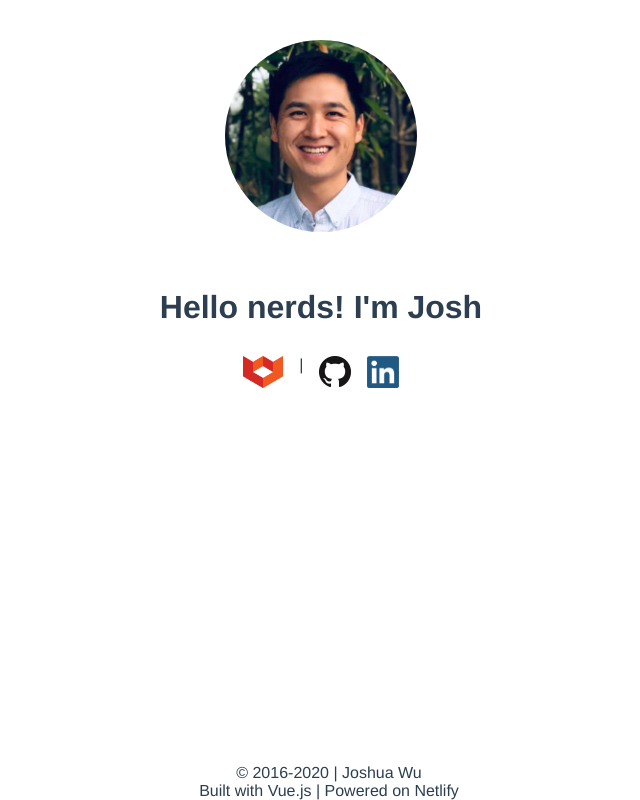
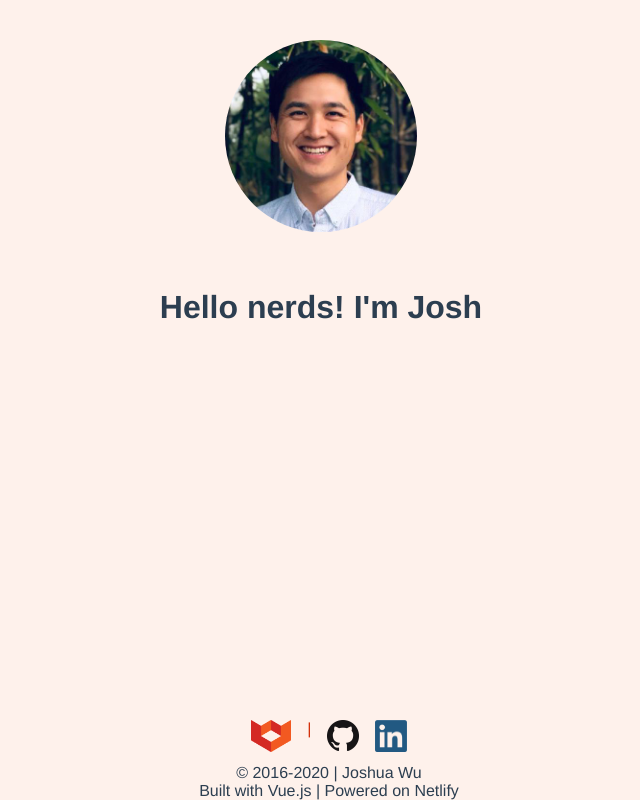
Before and after one commit to jwu910/joshuawudotme, a Vue app: page / in a window 1280 px wide. Shown: the whole page, without its empty margins (319-959 px from the left). Built offline with nearby package versions, Linux system fonts and the light colour scheme.

Commit message:
feat(footer): componentize footer, add theme variables

```diff
--- a/src/App.vue
+++ b/src/App.vue
@@ -1,18 +1,26 @@
 <template>
   <div id="app">
     <router-view />
-    <footer>
-      <div>
-        &copy; 2016-2020 | Joshua Wu
-      </div>
-      <div>
-        Built with Vue.js | Powered on Netlify
-      </div>
-    </footer>
+    <Footer />
   </div>
 </template>
 
+<script>
+import Footer from "@/components/Footer";
+
+export default {
+  components: { Footer },
+};
+</script>
+
 <style lang="scss">
+@import "@/styles/variables";
+
+html {
+  font-size: $font-size-base;
+  background-color: $theme-background-color;
+}
+
 #app {
   font-family: Avenir, Helvetica, Arial, sans-serif;
   -webkit-font-smoothing: antialiased;
@@ -20,13 +28,4 @@
   text-align: center;
   color: #2c3e50;
 }
-
-footer {
-  bottom: 0;
-  display: flex;
-  flex-direction: column;
-  justify-content: center;
-  position: fixed;
-  width: 100%;
-}
 </style>
--- /dev/null
+++ b/src/components/Footer.vue
@@ -0,0 +1,78 @@
+<template>
+  <footer>
+    <div class="links">
+      <span class="logo">
+        <img width="42" src="../assets/wu-logo.png" />
+      </span>
+      <span class="spacer">|</span>
+      <a
+        class="social"
+        href="https://github.com/jwu910"
+        target="_blank"
+        rel="noopener noreferrer"
+      >
+        <img alt="Github logo" src="../assets/github.png" />
+      </a>
+      <a
+        class="social"
+        href="https://linkedin.com/in/wujoshua"
+        target="_blank"
+        rel="noopener noreferrer"
+      >
+        <img alt="LinkedIn logo" src="../assets/linkedin.png" />
+      </a>
+    </div>
+    <div>
+      &copy; 2016-2020 | Joshua Wu
+    </div>
+    <div>
+      Built with Vue.js | Powered on Netlify
+    </div>
+  </footer>
+</template>
+
+<script>
+export default {
+  name: "Footer",
+};
+</script>
+
+<style lang="scss" scoped>
+@import "@/styles/variables";
+
+footer {
+  bottom: 0;
+  display: flex;
+  flex-direction: column;
+  justify-content: center;
+  position: fixed;
+  width: 100%;
+}
+
+.links {
+  display: flex;
+  justify-content: center;
+
+  img {
+    height: 32px;
+    width: 32px;
+    padding: 0.5rem;
+  }
+}
+
+.logo img {
+  width: unset;
+}
+
+.spacer {
+  color: $theme-color-secondary;
+  padding: 0.5rem;
+  vertical-align: center;
+}
+
+.social {
+  &:hover {
+    opacity: 0.5;
+  }
+}
+</style>
--- /dev/null
+++ b/src/styles/variables.scss
@@ -0,0 +1,5 @@
+$font-size-base: 16px;
+
+$theme-color-primary: #f76c26;
+$theme-color-secondary: #d32f09;
+$theme-background-color: lighten($theme-color-primary, 40%);
--- a/src/views/Home.vue
+++ b/src/views/Home.vue
@@ -2,30 +2,6 @@
   <div class="home">
     <img class="profile" alt="Profile image" src="../assets/profile.jpg" />
     <h1>Hello nerds! I'm Josh</h1>
-    <section>
-      <div class="links">
-        <span class="logo">
-          <img width="42" src="../assets/wu-logo.png" />
-        </span>
-        <span class="spacer">|</span>
-        <a
-          class="social"
-          href="https://github.com/jwu910"
-          target="_blank"
-          rel="noopener noreferrer"
-        >
-          <img alt="Github logo" src="../assets/github.png" />
-        </a>
-        <a
-          class="social"
-          href="https://linkedin.com/in/wujoshua"
-          target="_blank"
-          rel="noopener noreferrer"
-        >
-          <img alt="LinkedIn logo" src="../assets/linkedin.png" />
-        </a>
-      </div>
-    </section>
   </div>
 </template>
 
@@ -48,30 +24,4 @@ export default {
   padding: 2rem;
   width: 12rem;
 }
-
-.links {
-  display: flex;
-  justify-content: center;
-
-  img {
-    height: 32px;
-    width: 32px;
-    padding: 0.5rem;
-  }
-}
-
-.logo img {
-  width: unset;
-}
-
-.spacer {
-  padding: 0.5rem;
-  vertical-align: center;
-}
-
-.social {
-  &:hover {
-    opacity: 0.5;
-  }
-}
 </style>
```
